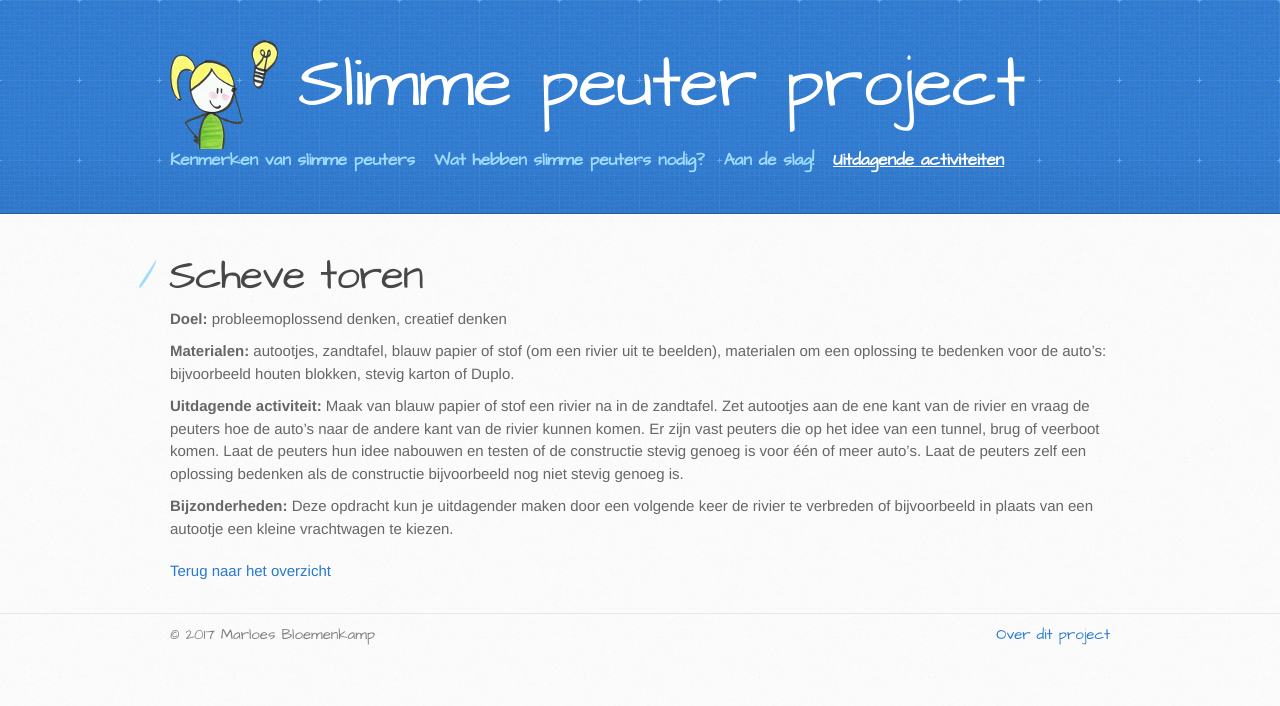
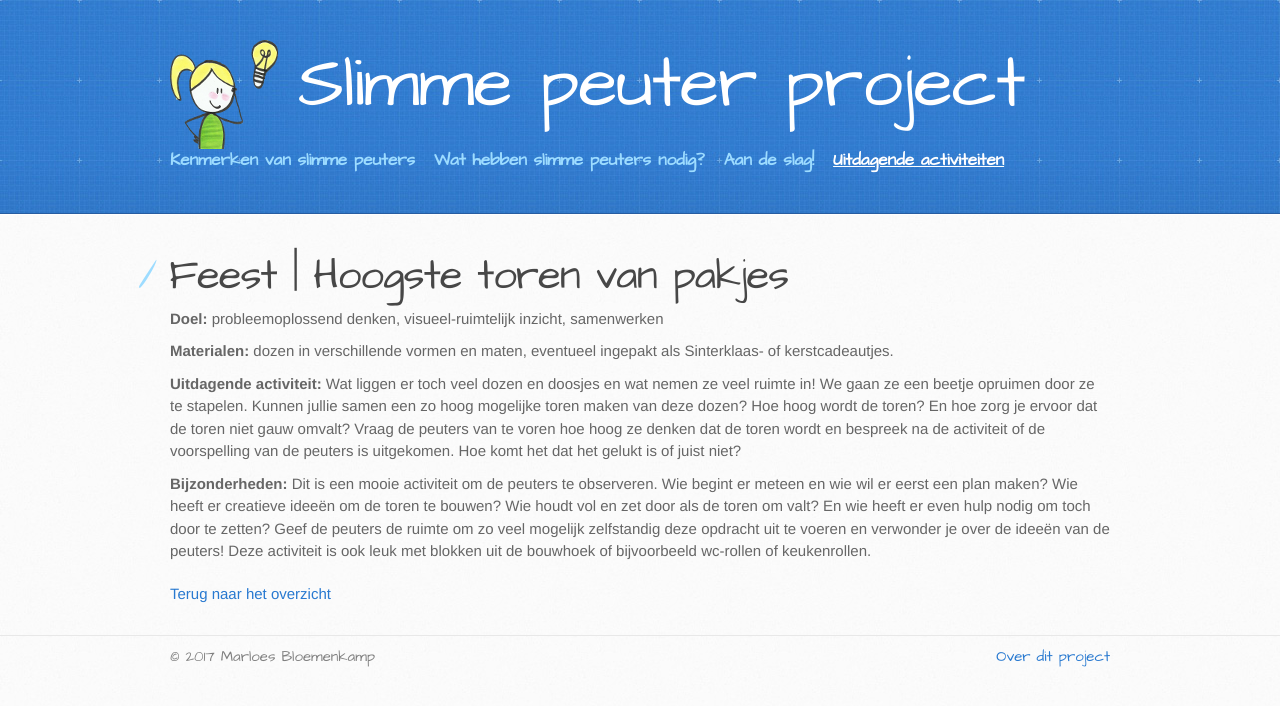
Before and after one commit to marloesbloemenkamp/marloesbloemenkamp.github.io, a Jekyll site: the page built from activiteiten/scheve_toren.md, in a window 1280 px wide. Shown: the top 706 px of the page. Built offline with Jekyll 4.4.1, drawn with Linux system fonts in a browser that asks for light colours.

Commit message:
Nieuwe activiteit

```diff
--- a/activiteiten/scheve_toren.md
+++ b/activiteiten/scheve_toren.md
@@ -1,27 +1,28 @@
 ---
 layout: activiteiten
-title: Scheve toren
-permalink: activiteiten/scheve_toren/
+title: Feest | Hoogste toren van pakjes
+permalink: activiteiten/hoogste_toren/
 menu_index: 14
 parent: activiteiten
 tags:
   - probleemoplossend denken
-  - creatief denken
-  - bouwen
+  - visueel-ruimtelijk inzicht
+  - samenwerken
 published: true
 hidden: true
 ---
 
-**Doel:** probleemoplossend denken, creatief denken
+**Doel:** probleemoplossend denken, visueel-ruimtelijk inzicht, samenwerken
 
 <p style="margin-top: 10px;"/>
 
-**Materialen:** autootjes, zandtafel, blauw papier of stof (om een rivier uit te beelden), materialen om een oplossing te bedenken voor de auto’s: bijvoorbeeld houten blokken, stevig karton of Duplo.
+**Materialen:** dozen in verschillende vormen en maten, eventueel ingepakt als Sinterklaas- of kerstcadeautjes.
 
 <p style="margin-top: 10px;"/>
 
-**Uitdagende activiteit:** Maak van blauw papier of stof een rivier na in de zandtafel. Zet autootjes aan de ene kant van de rivier en vraag de peuters hoe de auto’s naar de andere kant van de rivier kunnen komen. Er zijn vast peuters die op het idee van een tunnel, brug of veerboot komen. Laat de peuters hun idee nabouwen en testen of de constructie stevig genoeg is voor één of meer auto’s. Laat de peuters zelf een oplossing bedenken als de constructie bijvoorbeeld nog niet stevig genoeg is.
+**Uitdagende activiteit:** Wat liggen er toch veel dozen en doosjes en wat nemen ze veel ruimte in! We gaan ze een beetje opruimen door ze te stapelen. Kunnen jullie samen een zo hoog mogelijke toren maken van deze dozen? Hoe hoog wordt de toren? En hoe zorg je ervoor dat de toren niet gauw omvalt? Vraag de peuters van te voren hoe hoog ze denken dat de toren wordt en bespreek na de activiteit of de voorspelling van de peuters is uitgekomen. Hoe komt het dat het gelukt is of juist niet?
 
 <p style="margin-top: 10px;"/>
 
-**Bijzonderheden:** Deze opdracht kun je uitdagender maken door een volgende keer de rivier te verbreden of bijvoorbeeld in plaats van een autootje een kleine vrachtwagen te kiezen.
+**Bijzonderheden:** Dit is een mooie activiteit om de peuters te observeren. Wie begint er meteen en wie wil er eerst een plan maken? Wie heeft er creatieve ideeën om de toren te bouwen? Wie houdt vol en zet door als de toren om valt? En wie heeft er even hulp nodig om toch door te zetten? Geef de peuters de ruimte om zo veel mogelijk zelfstandig deze opdracht uit te voeren en verwonder je over de ideeën van de peuters!
+Deze activiteit is ook leuk met blokken uit de bouwhoek of bijvoorbeeld wc-rollen of keukenrollen.
```
